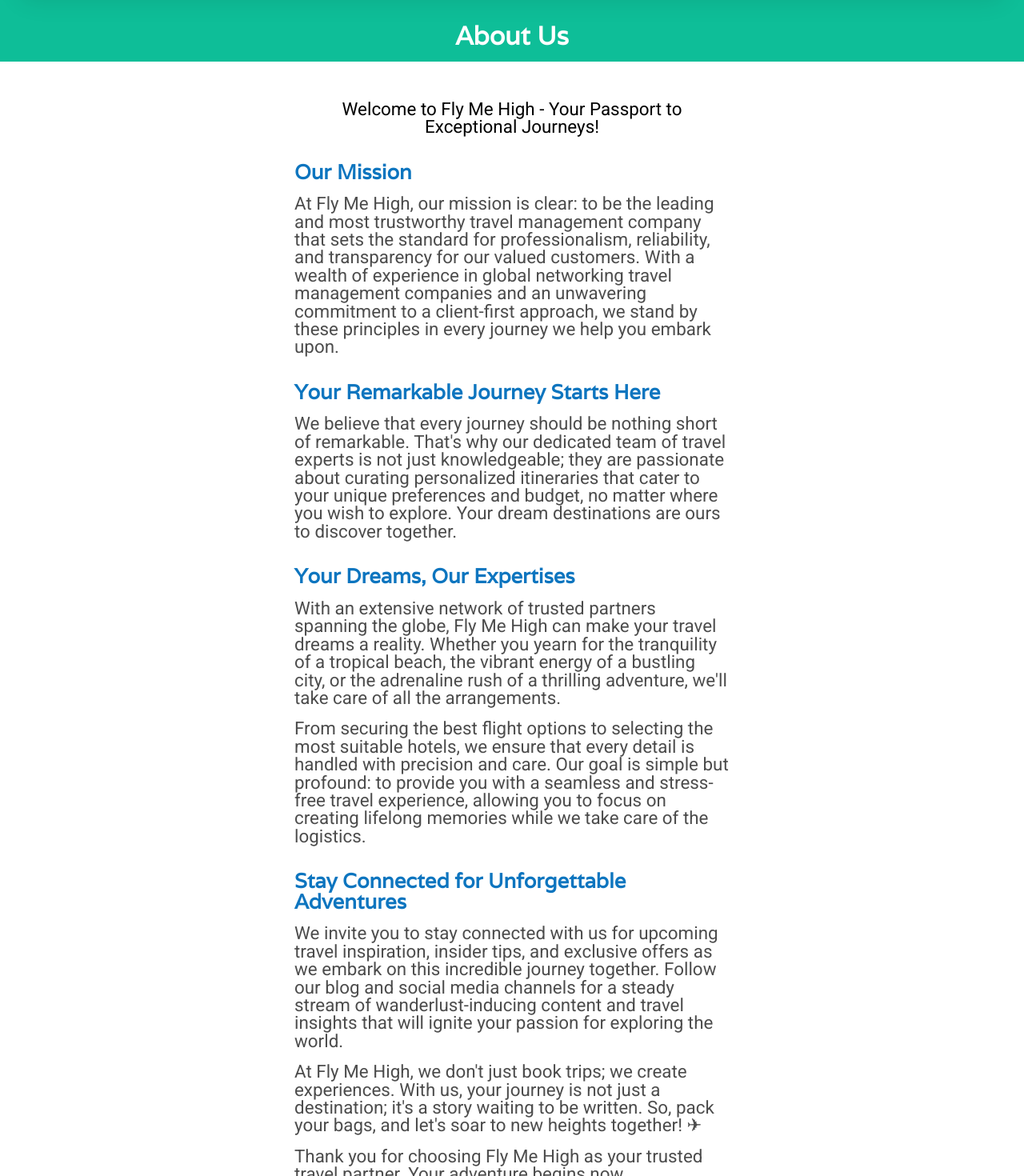
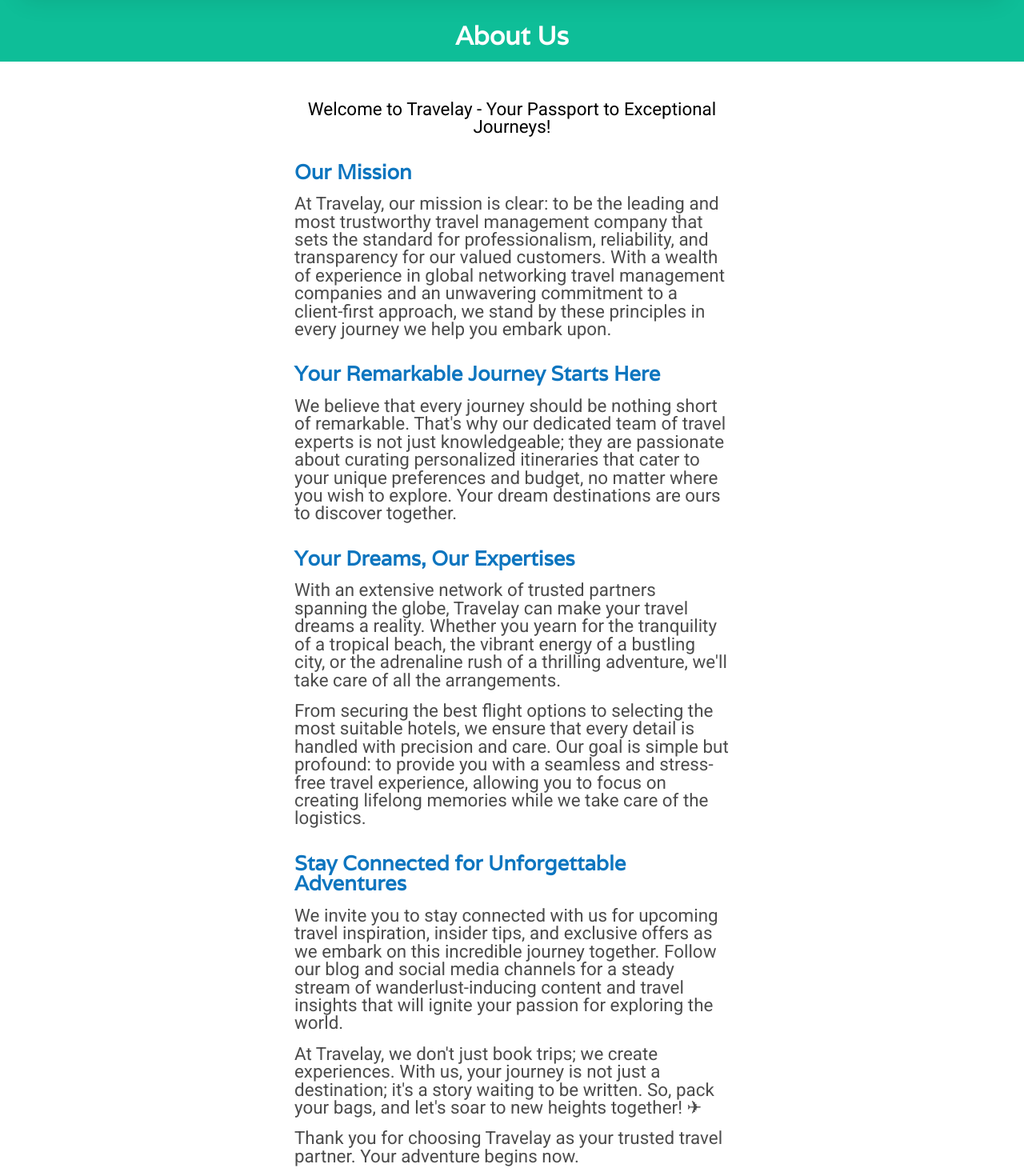
Before and after one commit to vishalbrdr/flymehighv1, a Next.js app: page /about in a window 1280 px wide. Shown: the part 80-1550 px from the top of the page at 80% size. Built offline with nearby package versions, Linux system fonts and the light colour scheme; a web font is replaced by a local one.

Commit message:
fmh to travelay

```diff
--- a/src/app/about/page.js
+++ b/src/app/about/page.js
@@ -11,11 +11,11 @@ export default function about() {
         </div>
       </div>
       <div className={styles.aboutInner}>
-        <h2>Welcome to Fly Me High - Your Passport to Exceptional Journeys!</h2>
+        <h2>Welcome to Travelay - Your Passport to Exceptional Journeys!</h2>
         <div className={styles.points}>
           <h2>Our Mission</h2>
           <p>
-            At Fly Me High, our mission is clear: to be the leading and most
+            At Travelay, our mission is clear: to be the leading and most
             trustworthy travel management company that sets the standard for
             professionalism, reliability, and transparency for our valued
             customers. With a wealth of experience in global networking travel
@@ -39,7 +39,7 @@ export default function about() {
           <h2>Your Dreams, Our Expertises</h2>
           <p>
             With an extensive network of trusted partners spanning the globe,
-            Fly Me High can make your travel dreams a reality. Whether you yearn
+            Travelay can make your travel dreams a reality. Whether you yearn
             for the tranquility of a tropical beach, the vibrant energy of a
             bustling city, or the adrenaline rush of a thrilling adventure,
             we&apos;ll take care of all the arrangements.
@@ -63,13 +63,13 @@ export default function about() {
             world.
           </p>
           <p>
-            At Fly Me High, we don&apos;t just book trips; we create
+            At Travelay, we don&apos;t just book trips; we create
             experiences. With us, your journey is not just a destination;
             it&apos;s a story waiting to be written. So, pack your bags, and
             let&apos;s soar to new heights together! ✈
           </p>
           <p>
-            Thank you for choosing Fly Me High as your trusted travel partner.
+            Thank you for choosing Travelay as your trusted travel partner.
             Your adventure begins now.
           </p>
         </div>
```
